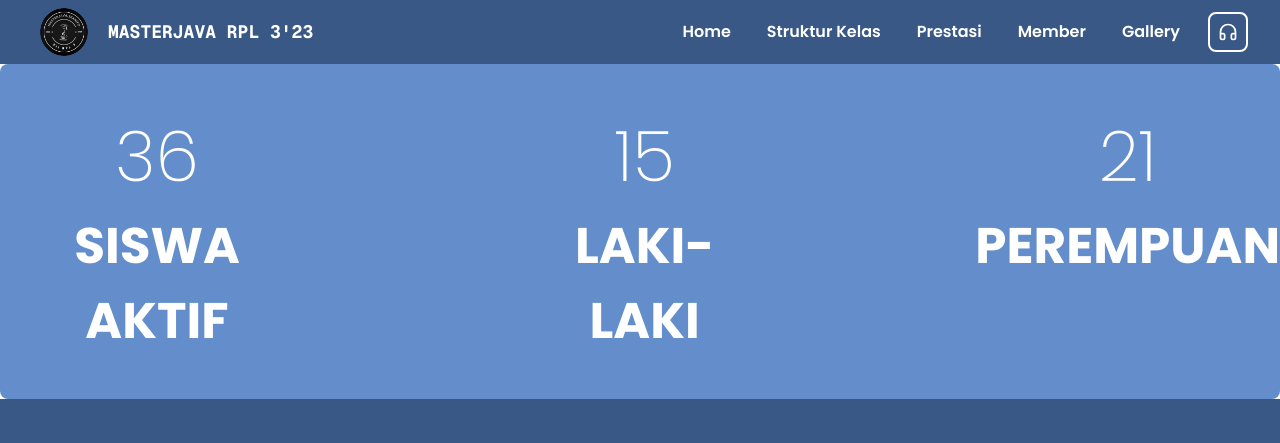
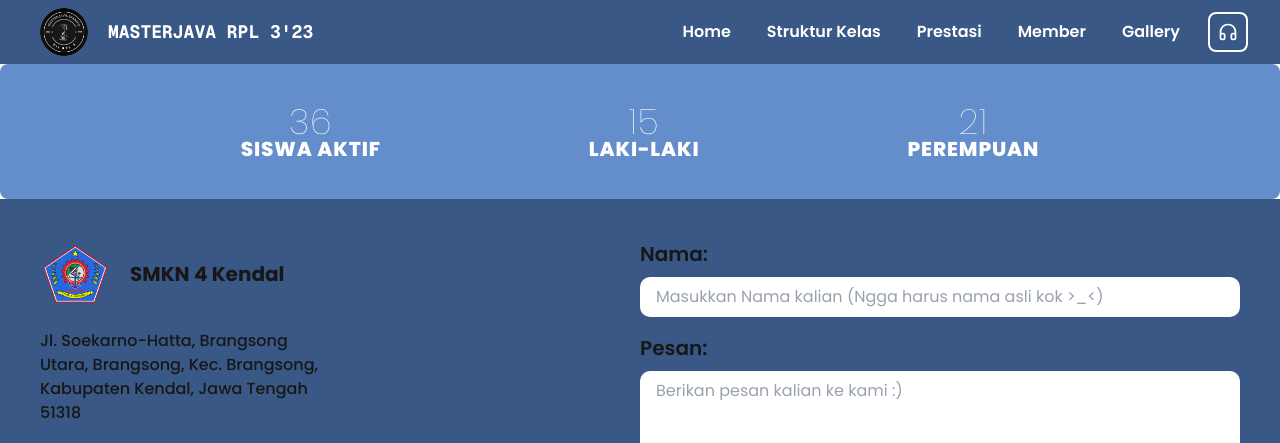
Before and after one commit to NaApipp/rpl3, a Next.js app: page / in a window 1280 px wide. Shown: the top 443 px of the page. Built offline with nearby package versions, Linux system fonts and the light colour scheme; grey boxes are pictures that could not be loaded.

Commit message:
update style font size

```diff
--- a/app/components/count.tsx
+++ b/app/components/count.tsx
@@ -1,17 +1,17 @@
 export default function Count() {
     return (
-        <div className="flex bg-[#638ECB] pt-10 pb-10 gap-52 justify-center rounded-lg text-white">
-            <div className="laki text-center">
-                <p className="text-[70px] font-extralight">36</p>
-                <p className="text-[50px] font-bold">SISWA AKTIF</p>
+        <div className="count flex bg-[#638ECB] pt-10 pb-10 gap-52 justify-center rounded-lg text-white">
+            <div className="aktif text-center">
+                <p className="count">36</p>
+                <p className="head-count">SISWA AKTIF</p>
             </div>
             <div className="laki text-center">
-                <p className="text-[70px] font-extralight">15</p>
-                <p className="text-[50px] font-bold">LAKI-LAKI</p>
+                <p className="count">15</p>
+                <p className="head-count">LAKI-LAKI</p>
             </div>
-            <div className="laki text-center">
-                <p className="text-[70px] font-extralight">21</p>
-                <p className="text-[50px] font-bold">PEREMPUAN</p>
+            <div className="perempuan text-center">
+                <p className="count">21</p>
+                <p className="head-count">PEREMPUAN</p>
             </div>
         </div>
     )
--- a/app/components/footer.tsx
+++ b/app/components/footer.tsx
@@ -1,5 +1,7 @@
 export default function Footer() {
+    // Year Function (biar selalu update)
   const year = new Date().getFullYear();
+
   return (
     <section className="bg-[#395886] pt-10 pb-10">
       {/* Container Section  */}
@@ -13,9 +15,9 @@ export default function Footer() {
               alt="SKanifo Logp"
               className="w-[70px] h-auto"
             />
-            <p className="font-bold text-[20px]">SMKN 4 Kendal</p>
+            <p className="font-poppins font-bold text-[20px]">SMKN 4 Kendal</p>
           </div>
-          <p className="w-1/2 mt-5 font-medium">
+          <p className="w-1/2 mt-5 font-poppins font-medium">
             Jl. Soekarno-Hatta, Brangsong Utara, Brangsong, Kec. Brangsong,
             Kabupaten Kendal, Jawa Tengah 51318
           </p>
@@ -71,8 +73,7 @@ export default function Footer() {
           Instagram Kami
         </a>
         <p className="font-poppins text-[1.25rem]">
-          Made By:{" "}
-          <span className="font-poppins font-bold">XIIRPL 3'23 Team</span>
+          Made By:{" "}<span className="font-poppins font-bold">XIIRPL 3'23 Team</span>
         </p>
       </div>
     </section>
--- a/app/globals.css
+++ b/app/globals.css
@@ -16,16 +16,26 @@
 
 @theme {
   --font-poppins: "Poppins", sans-serif;
+  --font-bebas: "Bebas Neue", sans-serif;
+  --font-luckiest: "Luckiest Guy", sans-serif;
 }
 
 @layer components {
+  /* Section Count */
+  .count {
+    @apply font-poppins font-thin leading-none tracking-wide text-[35px];
+  }
+  .head-count {
+    @apply font-poppins font-extrabold text-[20px];
+  }
+  /* Section Footer */
   .input {
     @apply rounded-[10px] bg-white text-gray-950 pl-2 p-2;
   }
   .label {
     @apply font-poppins font-semibold text-[1.25rem];
   }
-  .btn-secondary {
+  .btn-secondary {  /* Button Kirim */
     @apply bg-[#8AAEED] font-poppins font-semibold p-3 rounded-[10px] border-3 border-white cursor-pointer;
   }
 }
```
